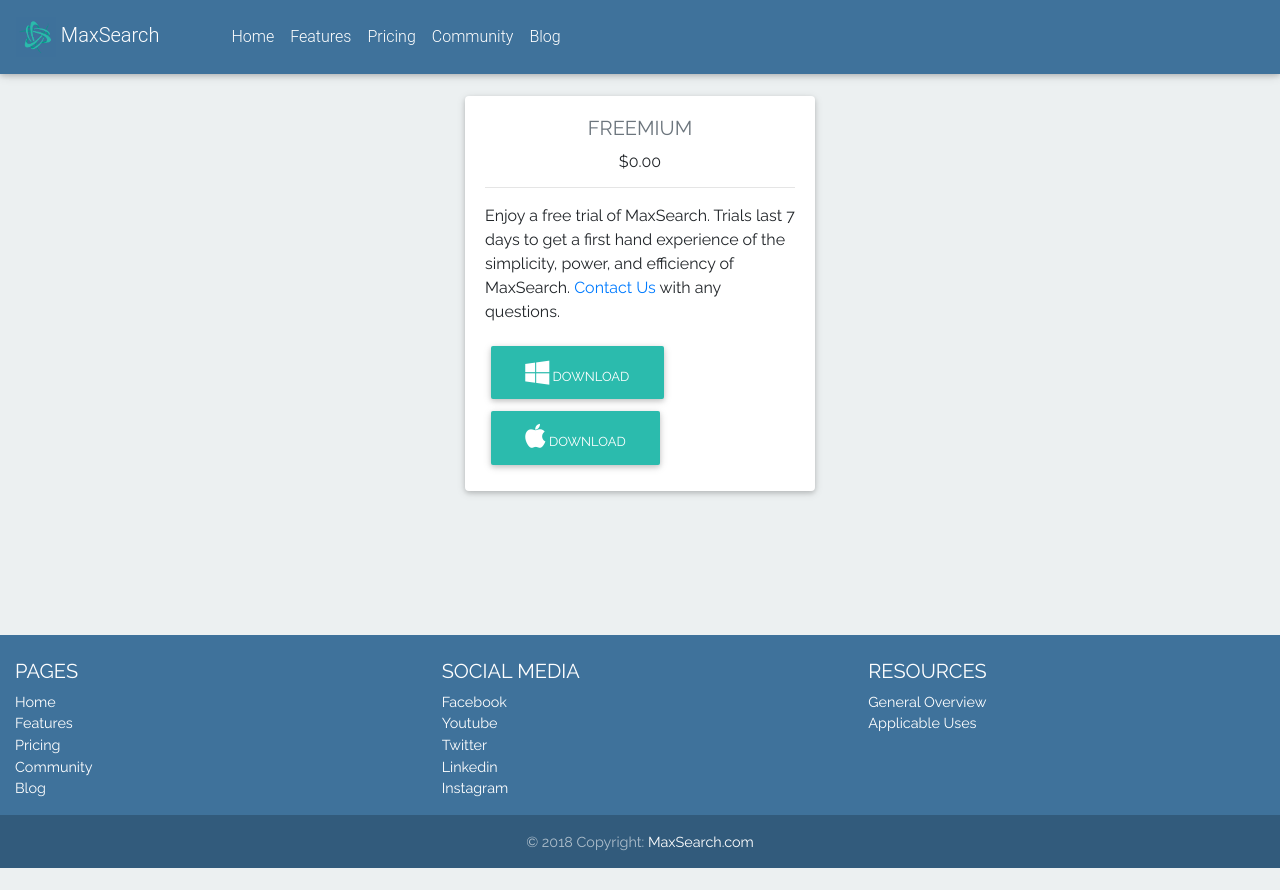
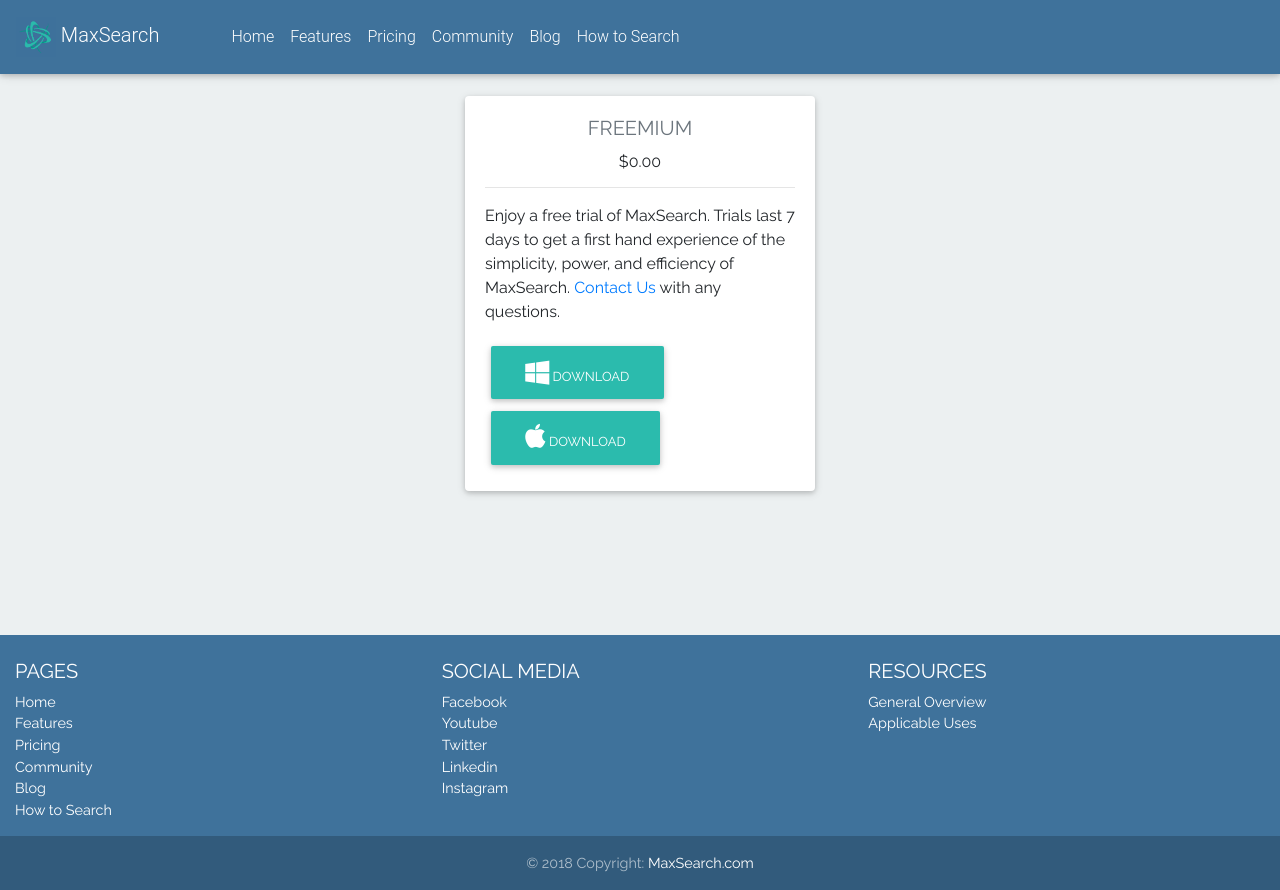
Before and after one commit to maxsetworld/maxset.org, a website: page free.html in a window 1280 px wide. Before the commit the page ends 868 px from the top, so only its background shows below. Drawn offline with Linux system fonts and the light colour scheme; a web font is replaced by a local one.

Commit message:
fixed href typos

```diff
--- a/free.html
+++ b/free.html
@@ -45,6 +45,9 @@
                     </li>
                     <li class="nav-item">
                         <a class="nav-link" href="/pages/blog.html">Blog</a>
+                    </li>
+                    <li class="nav-item">
+                        <a class="nav-link" href="./pages/advsearch.html">How to Search</a>
                     </li>
                 </ul>
             </div>
@@ -580,6 +583,9 @@
               <li>
                 <a href="/pages/blog.html">Blog</a>
               </li>
+              <li>
+                <a href="/pages/advsearch.html">How to Search</a>
+              </li>
             </ul>
 
           </div>
```
Also changed, not shown: pages/community.html (+1 -1 lines), pages/features.html (+1 -1 lines), pages/pricing.html (+1 -1 lines).
